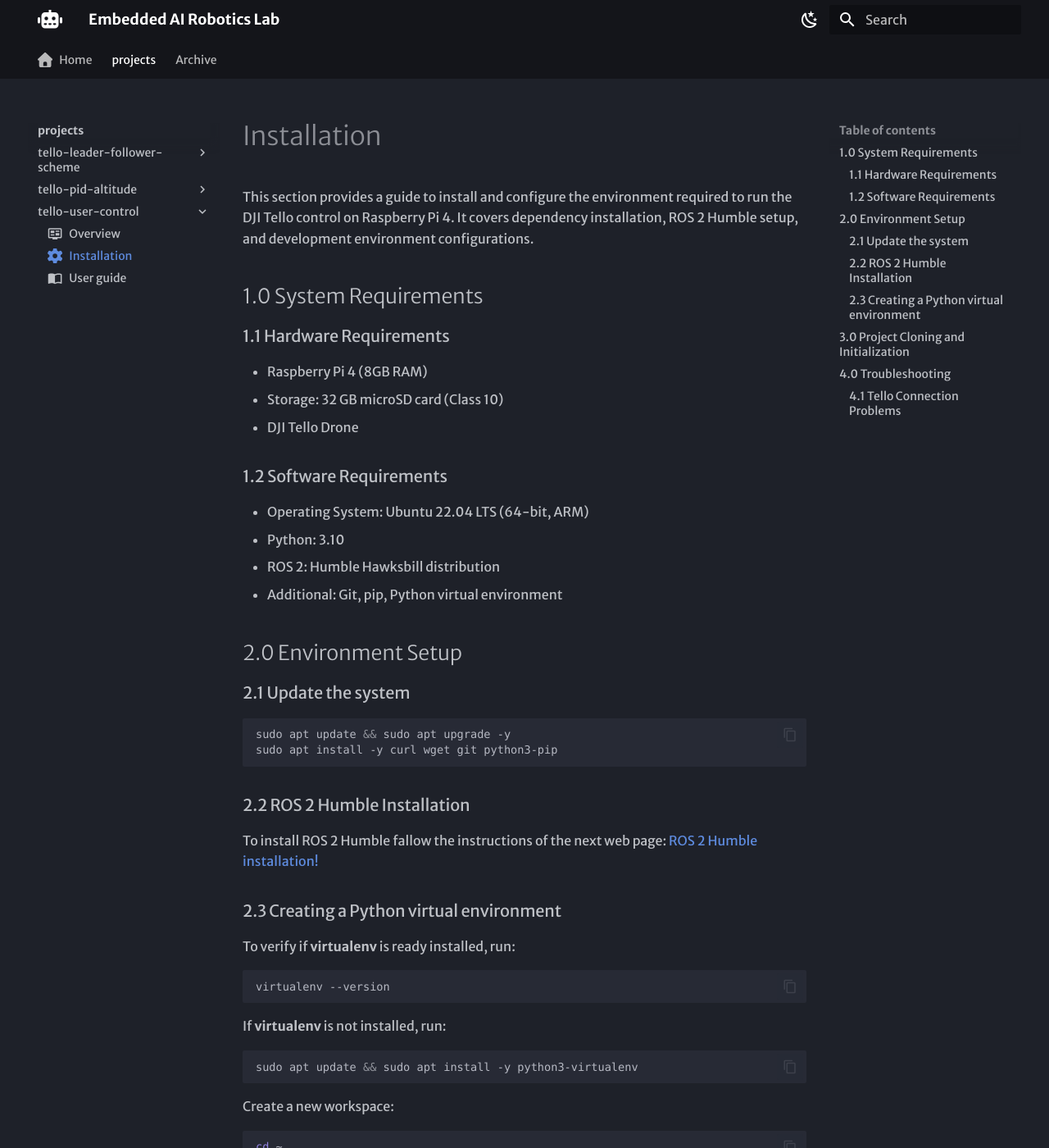
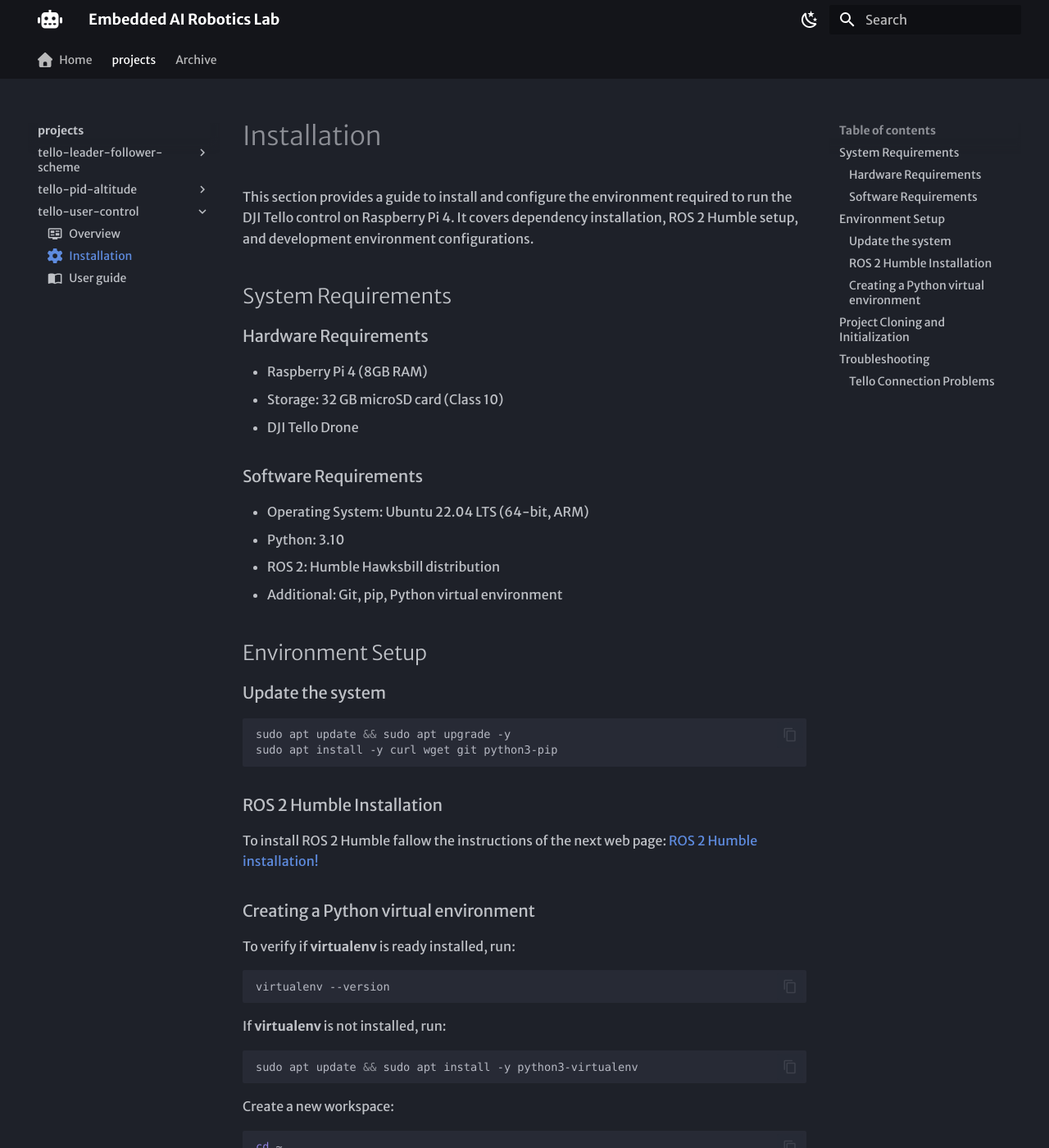
Before and after one commit to LichtenbergCode/LichtenbergCode.github.io, an MkDocs documentation site: the page built from docs/projects/tello-control-gui/install.md, in a window 1280 px wide and 1400 px high. Shown: the whole window at 82% size. Built offline with MkDocs 1.6.1 and Material for MkDocs 9.7.7, drawn with Linux system fonts in a browser that asks for light colours; some web fonts are replaced; some of the changed text lies outside the part shown.

Commit message:
Update install.md

````diff
--- a/docs/projects/tello-control-gui/install.md
+++ b/docs/projects/tello-control-gui/install.md
@@ -2,30 +2,30 @@
 
 This section provides a guide to install and configure the environment required to run the DJI Tello control on Raspberry Pi 4. It covers dependency installation, ROS 2 Humble setup, and development environment configurations.
 
-## 1.0 System Requirements
+## System Requirements
 
-### 1.1 Hardware Requirements
+### Hardware Requirements
 * Raspberry Pi 4 (8GB RAM)
 * Storage: 32 GB microSD card (Class 10)
 * DJI Tello Drone
 
-### 1.2 Software Requirements
+### Software Requirements
 * Operating System: Ubuntu 22.04 LTS (64-bit, ARM)
 * Python: 3.10
 * ROS 2: Humble Hawksbill distribution
 * Additional: Git, pip, Python virtual environment
 
-## 2.0 Environment Setup
-### 2.1 Update the system
+## Environment Setup
+### Update the system
 ```bash
 sudo apt update && sudo apt upgrade -y
 sudo apt install -y curl wget git python3-pip
 ```
-### 2.2 ROS 2 Humble Installation
+### ROS 2 Humble Installation
 To install ROS 2 Humble fallow the instructions of the next web page:
 [ROS 2 Humble installation!](https://docs.ros.org/en/humble/Installation/Ubuntu-Install-Debs.html "ROS 2 Humble")
 
-### 2.3 Creating a Python virtual environment
+### Creating a Python virtual environment
 To verify if **virtualenv** is ready installed, run:
 ```bash
 virtualenv --version
@@ -99,7 +99,7 @@
     > ![edit-activate-file](img/install/gedit.png "edit-activate-file")
     > Edit activate file
 
-## 3.0 Project Cloning and Initialization
+## Project Cloning and Initialization
 clone the repository into your drone_simple_gui_ws workspace:
 ```bash
 git clone https://github.com/LichtenbergCode/tello-gui-controller-ros2.git
@@ -126,8 +126,8 @@
 ros2 launch simple_gui_bringup simple_gui.launch.xml
 ```
 
-## 4.0 Troubleshooting
-### 4.1 Tello Connection Problems
+## Troubleshooting
+### Tello Connection Problems
 !!! failure "**Issue: Cannot connect ro Tello drone**"
     Check WiFi connection:
     ```bash
````
